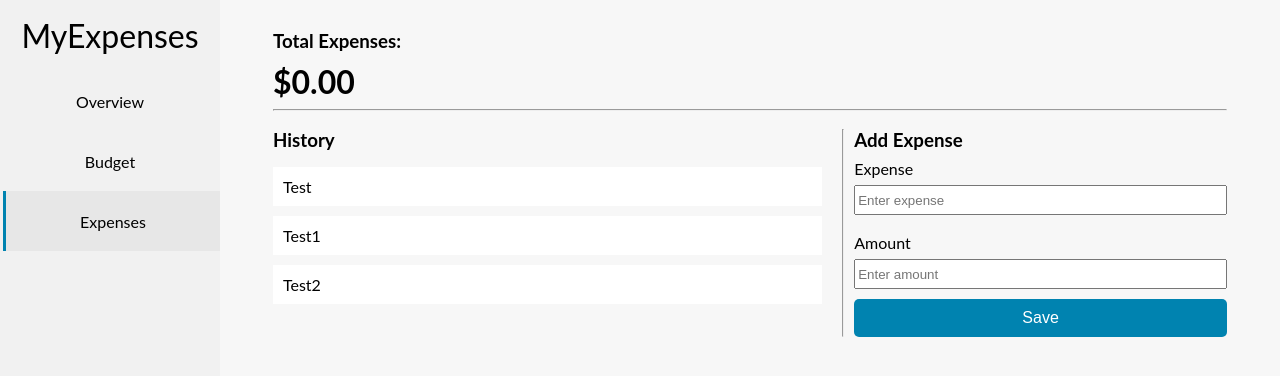
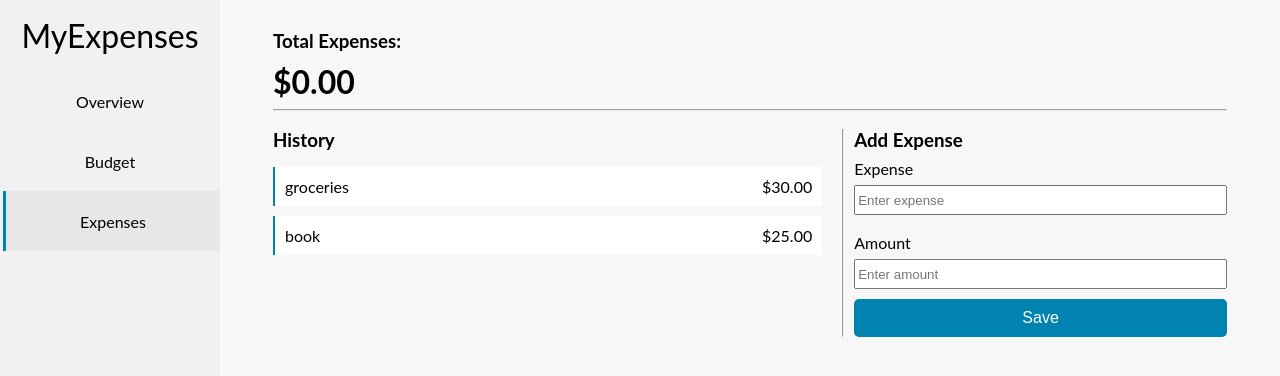
Before and after one commit to jackyliu0101/budget-app-react, a React (Create React App) app: page /expenses in a window 1280 px wide. Shown: the top 376 px of the page. Built offline with nearby package versions, Linux system fonts and the light colour scheme.

Commit message:
made expenseItem and expenseList components

```diff
--- a/src/pages/expenses/AddExpenseForm.js
+++ b/src/pages/expenses/AddExpenseForm.js
@@ -1,4 +1,5 @@
 import { Button } from '../../components/Button';
+import './Expenses.css';
 
 export const AddExpenseForm = () => {
   const submit = (e) => {
@@ -14,7 +15,7 @@ export const AddExpenseForm = () => {
 
 
   return (
-    <div>
+    <div className="expenses-form-container">
       <h3>Add Expense</h3>
       <form className="add-form add-expense-form" onSubmit={submit}>
         <div className="expense-form-control form-control">
--- /dev/null
+++ b/src/pages/expenses/ExpenseItem.js
@@ -0,0 +1,7 @@
+export const ExpenseItem = ({ expense }) => {
+  return (
+    <li>
+      {expense.name} <span>${expense.amount.toFixed(2)}</span>
+    </li>
+  )
+}
--- /dev/null
+++ b/src/pages/expenses/ExpenseList.js
@@ -0,0 +1,13 @@
+import { ExpenseItem } from './ExpenseItem';
+import './Expenses.css';
+
+export const ExpenseList = ({ expenses }) => {
+  return (
+    <div className="expenses-content">
+      <h3>History</h3>
+      <ul>
+        {expenses.map(expense => (<ExpenseItem key={expense.id} expense={expense} />))}
+      </ul>
+    </div>
+  )
+}
--- a/src/pages/expenses/Expenses.css
+++ b/src/pages/expenses/Expenses.css
@@ -11,16 +11,19 @@
   width: 60%;
 }
 
-.expenses-list {
+.expenses-content ul {
   list-style-type: none;
   padding: 0;
   margin-right: 10px;
 }
 
-.expenses-list li {
+.expenses-content ul li {
+  display: flex;
   background-color: #fff;
+  border-left: solid #0083B0 2px;
   padding: 10px;
   margin: 10px 0;
+  justify-content: space-between;
 }
 
 .expenses-form-container {
--- a/src/pages/expenses/Expenses.js
+++ b/src/pages/expenses/Expenses.js
@@ -1,7 +1,21 @@
 import { AddExpenseForm } from './AddExpenseForm';
+import { ExpenseList } from './ExpenseList'
 import './Expenses.css';
 
 export const Expenses = () => {
+  const dummyExpenseItems = [
+    {
+      id: 1,
+      name: 'groceries',
+      amount: 30,
+    },
+    {
+      id: 2,
+      name: 'book',
+      amount: 25,
+    }
+  ];
+
   return (
     <>
       <div className="total-container">
@@ -10,18 +24,9 @@ export const Expenses = () => {
         <hr/>
       </div>
       <div className="expenses-container">
-        <div className="expenses-content">
-          <h3>History</h3>
-          <ul className="expenses-list">
-            <li>Test</li>
-            <li>Test1</li>
-            <li>Test2</li>
-          </ul>
-        </div>
+        <ExpenseList expenses={dummyExpenseItems}/>
         <hr style={{ margin: "0 10px" }} />
-        <div className="expenses-form-container">
-          <AddExpenseForm />
-        </div>
+        <AddExpenseForm />
       </div>
     </>
   )
```
